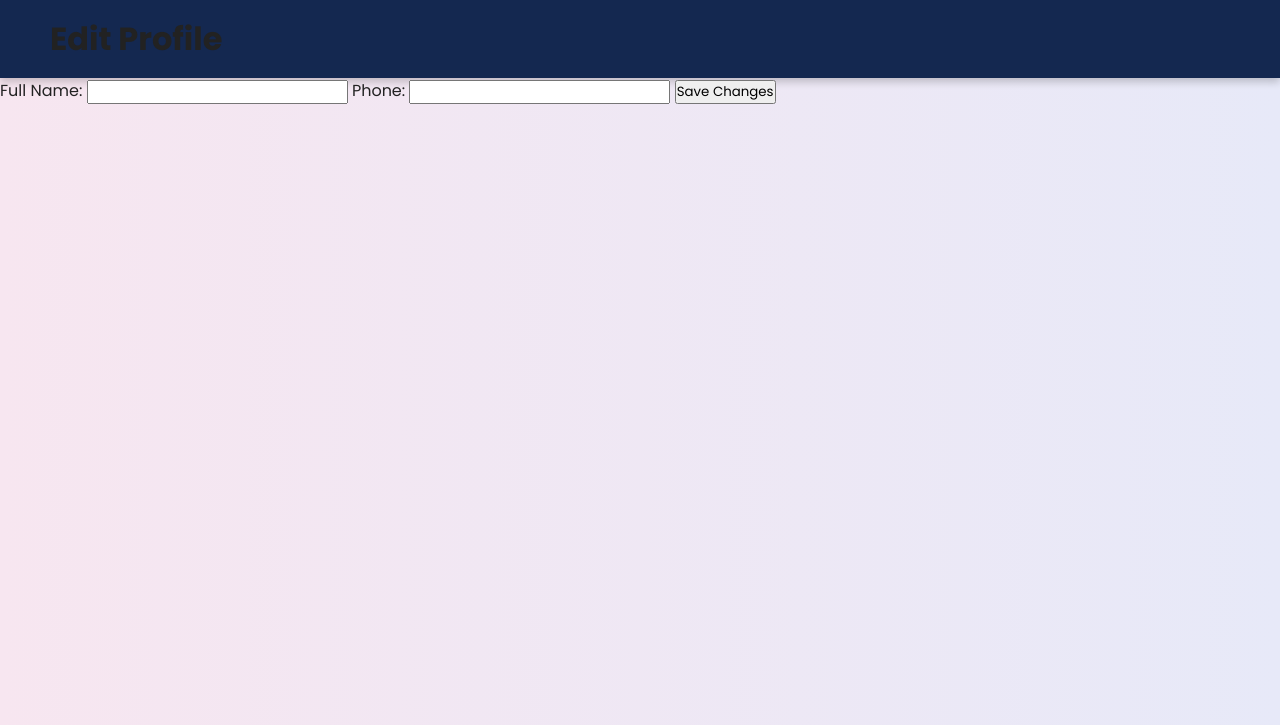
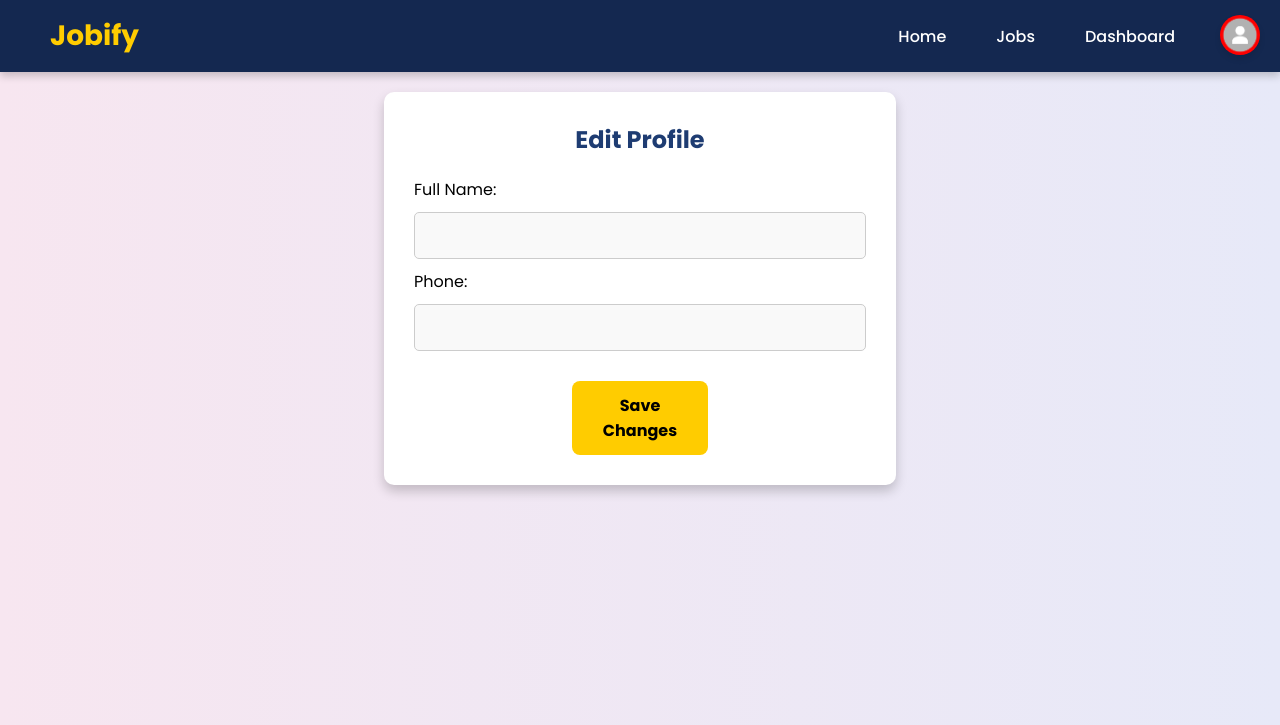
Before and after one commit to asliddinamir/job-portal, a PHP site: page /edit-profile.php in a window 1280 px wide. Shown: the top 725 px of the page. Run offline with PHP 8.4, Linux system fonts and the light colour scheme; the visitor is signed in with stand-in values (Sample User, id 1); data that the repository does not hold is empty.

Commit message:
Refactor profile and saved jobs pages with sidebar integration and UI enhancements

```diff
--- a/css/style.css
+++ b/css/style.css
@@ -135,7 +135,7 @@ nav ul li a.active {
 }
 
 /* Hero content */
-.hero h1, .hero p, .hero ul li, .btn {
+.hero h1, .hero-p, .hero ul li, .btn {
     position: relative;
     z-index: 1;
 }
@@ -146,7 +146,7 @@ nav ul li a.active {
     font-weight: bold;
 }
 
-.hero p {
+.hero-p {
     font-size: 18px;
     margin-bottom: 20px;
 }
@@ -219,9 +219,16 @@ footer {
     cursor: pointer;
 }
 
+.job-actions {
+    display: flex;
+    align-items: center;
+    justify-content: space-between;
+}
+
+
 .job-card:hover {
-    transform: translateY(-5px);
-    box-shadow: 0px 6px 12px rgba(0, 0, 0, 0.2);
+    /* transform: translateY(-5px); */
+    box-shadow: 0px 6px 12px rgba(0, 0, 0, 0.6);
 }
 
 .job-card h3 {
@@ -1132,20 +1139,19 @@ footer {
 .sidebar-menu a:hover {
     opacity: 0.8;
     background: #214182;
-    border-radius: 10px;
+    border-radius: 5px;
     transition: 0.3s ease-in-out;
 }
 
-.logout-btn {
+.active-sidebar {
     background: red;
-    color: white;
-    padding: 10px;
     text-align: left;
     display: block;
     border-radius: 5px;
+    padding: 10px;
 }
 
-.logout-btn:hover {
+.active-sidebar:hover {
     background: rgb(232, 4, 4) !important;
     border-radius: 5px !important;
 }
--- a/edit-profile.php
+++ b/edit-profile.php
@@ -37,35 +37,80 @@ $user = $result->fetch_assoc();
 
 <!DOCTYPE html>
 <html lang="en">
+
 <head>
     <meta charset="UTF-8">
     <meta name="viewport" content="width=device-width, initial-scale=1.0">
     <title>Edit Profile | Jobify</title>
     <link rel="stylesheet" href="css/style.css">
+    <link rel="stylesheet" href="https://cdnjs.cloudflare.com/ajax/libs/font-awesome/6.7.2/css/all.min.css">
 </head>
+
 <body>
     <header>
-        <h1>Edit Profile</h1>
+        <div class="logo">
+            <h1>Jobify</h1>
+        </div>
+        <nav>
+            <ul>
+                <li><a href="index.php">Home</a></li>
+                <li><a href="job-listings.php">Jobs</a></li>
+                <li><a href="dashboard.php">Dashboard</a></li>
+                <!-- Profile Icon -->
+                <div class="profile-icon" onclick="toggleSidebar()">
+                    <img src="assets/images/profile.png" alt="Profile">
+                </div>
+            </ul>
+        </nav>
     </header>
 
-    <main class="edit-profile-container">
+    <main class="apply-container">
+        <!-- Sidebar -->
+        <div id="sidebar" class="sidebar">
+            <div class="sidebar-header">
+                <button class="close-btn" onclick="toggleSidebar()">×</button>
+            </div>
+
+            <div class="sidebar-content">
+                <div class="user-info">
+                    <img src="assets/images/profile.png" alt="Profile">
+                    <p><strong><?= $_SESSION['name'] ?></strong></p>
+                    <p><?= $_SESSION['email'] ?></p>
+                </div>
+
+                <hr>
+
+                <ul class="sidebar-menu">
+                    <li><a href="profile.php"><i class="fas fa-user"></i> Your Profile</a></li>
+                    <li><a href="edit-profile.php" class="active-sidebar"><i class="fas fa-user-gear"></i> Edit Profile</a></li>
+                    <li><a href="saved-jobs.php"><i class="fas fa-bookmark"></i> Saved Jobs</a></li>
+                    <li><a href="logout.php"><i class="fas fa-sign-out-alt"></i> Logout</a></li>
+                </ul>
+            </div>
+        </div>
+        <h2 style="text-align: center;">Edit Profile</h2>
         <?php if ($message): ?>
             <p class="message"><?= $message ?></p>
         <?php endif; ?>
 
-        <form method="POST">
+        <form method="POST" class="apply-form">
             <label for="name">Full Name:</label>
-            <input type="text" name="name" value="<?= htmlspecialchars($user['name']) ?>" required>
+            <div class="apply-group">
+                <input type="text" name="name" value="<?= htmlspecialchars($user['name']) ?>" required>
+            </div>
 
             <label for="phone">Phone:</label>
-            <input type="text" name="phone" value="<?= htmlspecialchars($user['phone']) ?>" required>
+            <div class="apply-group">
+                <input type="text" name="phone" value="<?= htmlspecialchars($user['phone']) ?>" required>
+            </div>
 
-            <button type="submit">Save Changes</button>
+            <button type="submit" style="width: 30%;" >Save Changes</button>
         </form>
     </main>
 
     <footer>
         <p>&copy; 2025 Jobify. All Rights Reserved.</p>
     </footer>
+    <script src="js/script.js"></script>
 </body>
 </html>
--- a/index.php
+++ b/index.php
@@ -63,7 +63,7 @@ if (!isset($_SESSION['email'])) {
             </div>
             <div class="hero-content">
                 <h1>Find Your Perfect Job with Jobify</h1>
-                <p>Jobify connects job seekers with top companies, making job hunting effortless.
+                <p class="hero-p">Jobify connects job seekers with top companies, making job hunting effortless.
                     Browse thousands of opportunities across different industries and take the next step in your career.</p>
                 <ul class="benefits-list">
                     <li>✔ Explore jobs from trusted companies</li>
```
Also changed, not shown: job-listings.php (+9 -1 lines), profile.php (+53 -7 lines), saved-jobs.php (+46 -4 lines).
